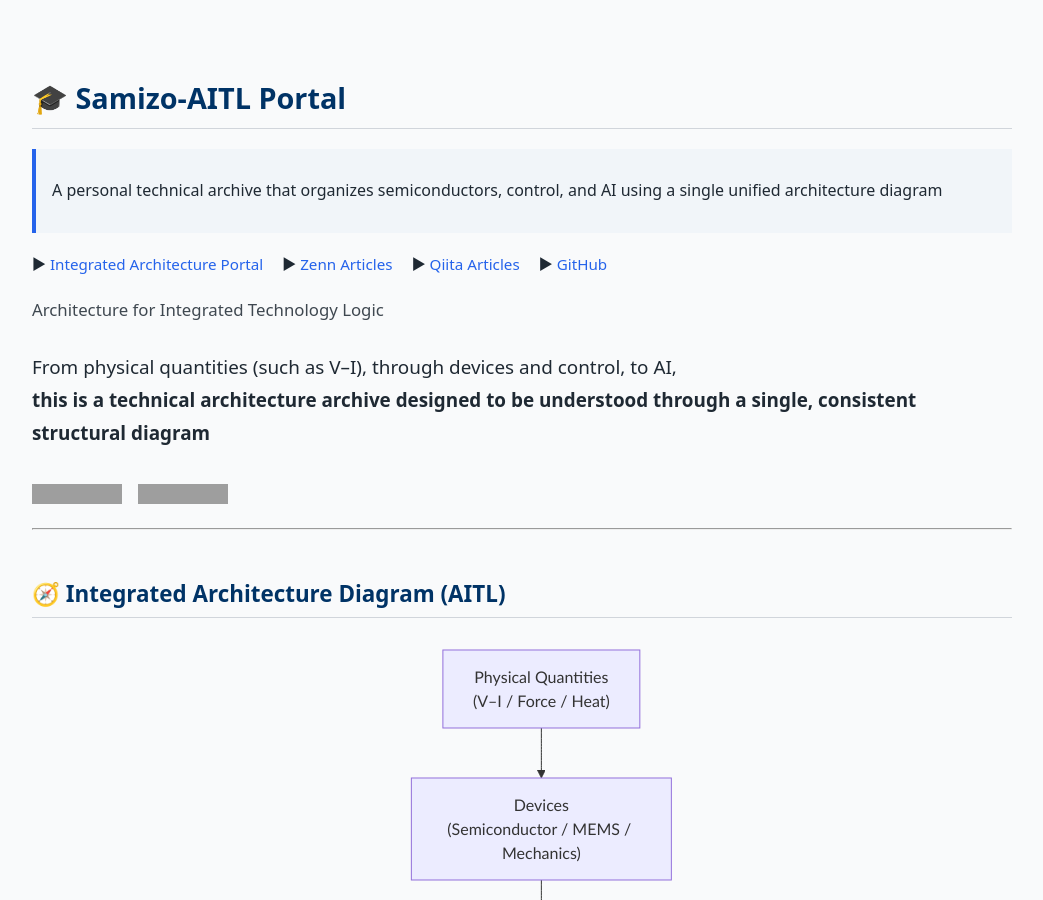
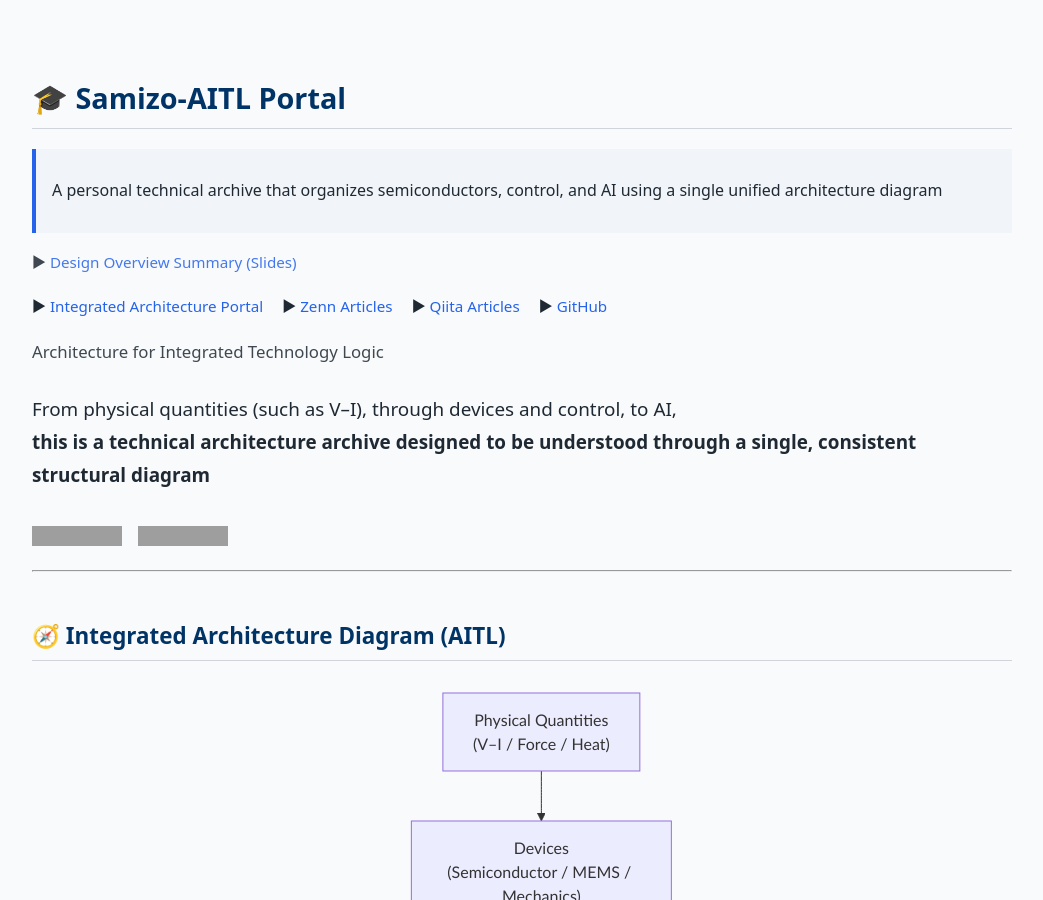
Before and after one commit to Samizo-AITL/Samizo-AITL.github.io, a Jekyll site: the page built from en/index.md, in a window 1280 px wide and 900 px high. Shown: the whole window, without its empty margins (118-1161 px from the left). Built offline with Jekyll 4.4.1, drawn with Linux system fonts in a browser that asks for light colours; grey boxes are pictures that could not be loaded.

Commit message:
Update index.md

```diff
--- a/en/index.md
+++ b/en/index.md
@@ -6,6 +6,12 @@
 
 # 🎓 Samizo-AITL Portal
 > A personal technical archive that organizes semiconductors, control, and AI using a single unified architecture diagram
+
+<div style="margin:1.1em 0; font-size:0.95em; opacity:0.85;">
+  ▶ <a href="/about/marp/en/samizo-aitl-presentation.html">
+    Design Overview Summary (Slides)
+  </a>
+</div>
 
 <div style="margin:1.2em 0; font-size:0.95em;">
   ▶ <a href="/portal/en/">Integrated Architecture Portal</a>
```
